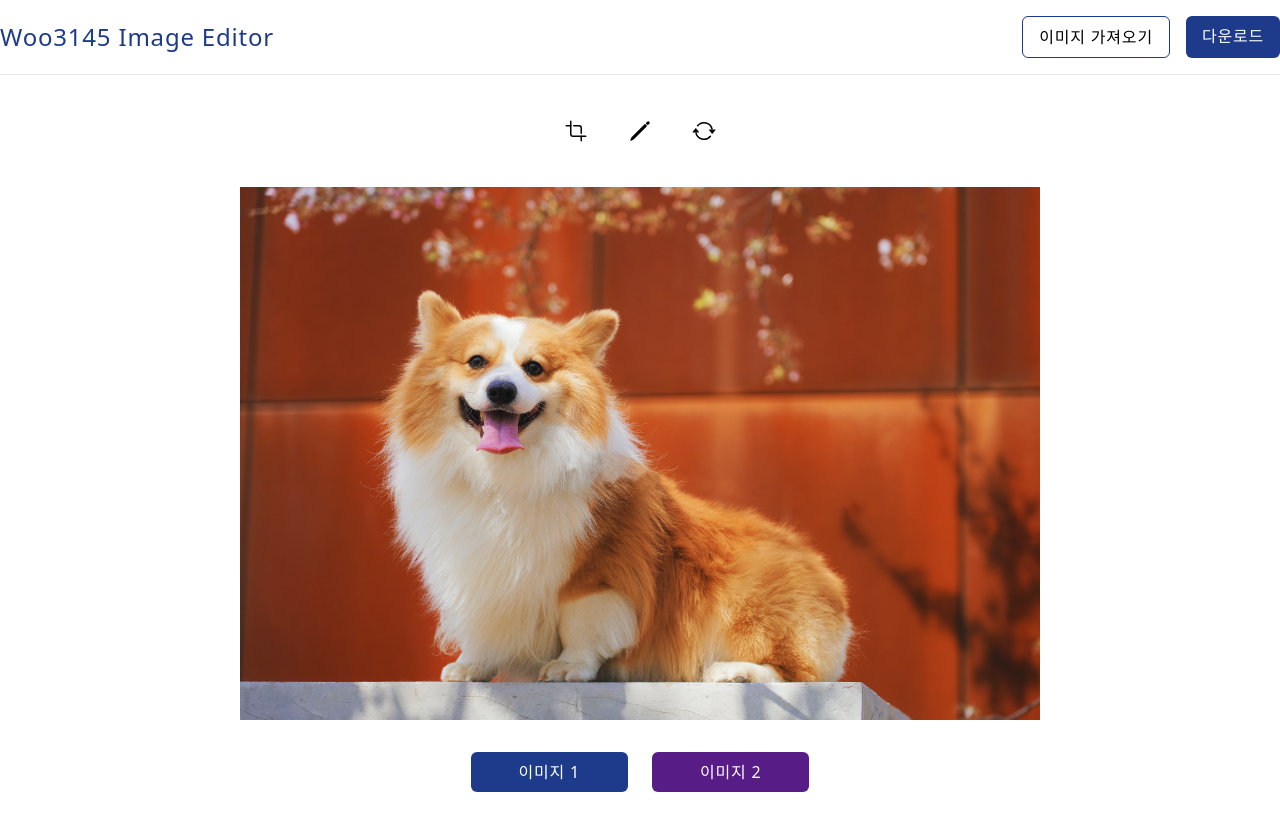
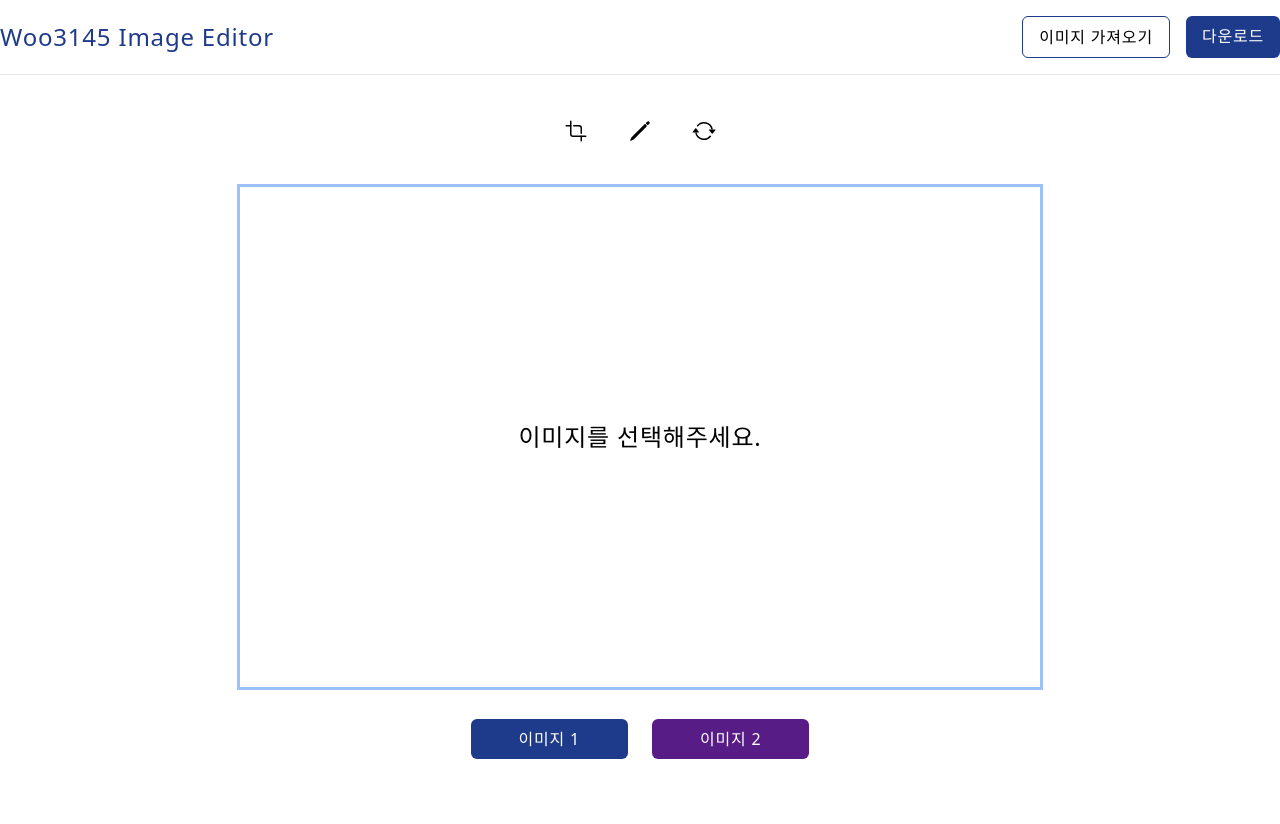
Before and after one commit to woo3145/image-editor-app, a React (Create React App) app: page / in a window 1280 px wide. After the commit the page ends 800 px from the top, so only its background shows below. Built offline with nearby package versions, Linux system fonts and the light colour scheme.

Commit message:
Refactor - ImageEditor (Context API 사용)

```diff
--- a/src/App.tsx
+++ b/src/App.tsx
@@ -2,6 +2,7 @@ import React, { useState } from 'react';
 import Controller from './component/Controller';
 import Header from './component/Header';
 import ImageEditor from './component/ImageEditor';
+import ImageLayerProvider from './context/ImageLayerProvider';
 
 const SAMPLE_IMAGE1 = '/alvan-nee-lvFlpqEvuRM-unsplash.jpg';
 const SAMPLE_IMAGE2 = '/lachlan-gowen-cWwqwN2uTo4-unsplash.jpg';
@@ -12,7 +13,7 @@ export const isEditModeType = (mode: string): mode is EditModeType => {
 };
 
 function App() {
-  const [imageUrl, setImageUrl] = useState(SAMPLE_IMAGE1);
+  const [imageUrl, setImageUrl] = useState('');
   const [editMode, setEditMode] = useState<EditModeType>('None');
 
   return (
@@ -21,7 +22,9 @@ function App() {
       <div className="max-w-screen-2xl mx-auto py-8 flex flex-col items-center">
         <Controller editMode={editMode} setEditMode={setEditMode} />
         {/* Image Editor */}
-        <ImageEditor imageUrl={imageUrl} />
+        <ImageLayerProvider>
+          <ImageEditor imageUrl={imageUrl} />
+        </ImageLayerProvider>
         <div className="flex items-center gap-6 pt-8">
           <div
             onClick={() => setImageUrl(SAMPLE_IMAGE1)}
--- /dev/null
+++ b/src/component/ImageDragLayer.tsx
@@ -0,0 +1,23 @@
+import { useContext, useEffect } from 'react';
+import { ImageLayerContext } from '../context/ImageLayerProvider';
+import { IImageSize } from './ImageEditor';
+
+interface Props {
+  image: HTMLImageElement | null;
+  imageSize: IImageSize;
+}
+
+const ImageDragLayer = ({ image, imageSize }: Props) => {
+  const { dragLayer } = useContext(ImageLayerContext);
+
+  useEffect(() => {
+    if (!dragLayer?.current || !image) return;
+    const canvas = dragLayer.current;
+
+    canvas.width = imageSize.width;
+    canvas.height = imageSize.height;
+  }, [image, imageSize, dragLayer]);
+  return <canvas className="absolute top-0" ref={dragLayer} />;
+};
+
+export default ImageDragLayer;
--- a/src/component/ImageEditor.tsx
+++ b/src/component/ImageEditor.tsx
@@ -1,15 +1,47 @@
-import ImagePreview from './ImagePreview';
+import { useEffect, useState } from 'react';
+import { resizeImage } from '../utils/imageUtils';
+import ImageDragLayer from './ImageDragLayer';
+import ImagePreviewLayer from './ImagePreviewLayer';
 
 interface Props {
   imageUrl: string;
 }
+export interface IImageSize {
+  width: number;
+  height: number;
+}
+const ImageEditor = ({ imageUrl }: Props) => {
+  const [imageSize, setImageSize] = useState<IImageSize>({
+    width: 0,
+    height: 0,
+  });
+  const [image, setImage] = useState<HTMLImageElement | null>(null);
 
-const ImageEditor = ({ imageUrl }: Props) => {
+  useEffect(() => {
+    const image = new Image();
+    image.src = imageUrl;
+
+    image.onload = () => {
+      setImage(image);
+      setImageSize(resizeImage(image));
+    };
+  }, [imageUrl]);
+
   return (
-    <div className="w-full max-w-screen-lg pt-8">
-      <div className="w-full flex items-center justify-center">
-        <ImagePreview imageUrl={imageUrl} />
-      </div>
+    <div className="w-full max-w-screen-lg pt-8 ">
+      {image ? (
+        <div className="w-full flex items-center justify-center relative">
+          <ImagePreviewLayer image={image} imageSize={imageSize} />
+          <ImageDragLayer image={image} imageSize={imageSize} />
+        </div>
+      ) : (
+        <div
+          className="flex  items-center justify-center mx-auto text-2xl ring"
+          style={{ width: 800, height: 500 }}
+        >
+          이미지를 선택해주세요.
+        </div>
+      )}
     </div>
   );
 };
--- a/src/component/ImagePreview.tsx
+++ /dev/null
@@ -1,48 +0,0 @@
-import { useEffect, useRef } from 'react';
-
-const CANVAS_MAX_WIDTH = 800;
-const CANVAS_MAX_HEIGHT = 600;
-
-interface Props {
-  imageUrl: string;
-}
-
-// 캔버스 최대 크기 값에 이미지 비율을 조정해주는 함수
-const resizeImage = (
-  image: HTMLImageElement
-): { width: number; height: number } => {
-  if (image.width > image.height) {
-    // 가로 이미지
-    return {
-      width: CANVAS_MAX_WIDTH,
-      height: (image.height * CANVAS_MAX_WIDTH) / image.width,
-    };
-  } else {
-    // 세로 이미지
-    return {
-      width: (image.width * CANVAS_MAX_HEIGHT) / image.height,
-      height: CANVAS_MAX_HEIGHT,
-    };
-  }
-};
-
-const ImagePreview = ({ imageUrl }: Props) => {
-  const ref = useRef<HTMLCanvasElement>(null);
-
-  useEffect(() => {
-    if (!ref.current) return;
-    const canvas = ref.current;
-    const context = canvas.getContext('2d');
-    const image = new Image();
-    image.src = imageUrl;
-    image.onload = () => {
-      const { width, height } = resizeImage(image);
-      canvas.width = width;
-      canvas.height = height;
-      context?.drawImage(image, 0, 0, width, height);
-    };
-  }, [imageUrl]);
-  return <canvas ref={ref} />;
-};
-
-export default ImagePreview;
--- /dev/null
+++ b/src/component/ImagePreviewLayer.tsx
@@ -0,0 +1,25 @@
+import { useContext, useEffect } from 'react';
+import { ImageLayerContext } from '../context/ImageLayerProvider';
+import { IImageSize } from './ImageEditor';
+
+interface Props {
+  image: HTMLImageElement | null;
+  imageSize: IImageSize;
+}
+
+const ImagePreviewLayer = ({ image, imageSize }: Props) => {
+  const { previewLayer } = useContext(ImageLayerContext);
+
+  useEffect(() => {
+    if (!previewLayer?.current || !image) return;
+    const canvas = previewLayer.current;
+    const context = canvas.getContext('2d');
+
+    canvas.width = imageSize.width;
+    canvas.height = imageSize.height;
+    context?.drawImage(image, 0, 0, imageSize.width, imageSize.height);
+  }, [image, imageSize, previewLayer]);
+  return <canvas className="top-0" ref={previewLayer} />;
+};
+
+export default ImagePreviewLayer;
--- /dev/null
+++ b/src/context/ImageLayerProvider.tsx
@@ -0,0 +1,35 @@
+import { createContext, ReactNode, RefObject, useMemo, useRef } from 'react';
+
+interface IImageLayerContext {
+  previewLayer: RefObject<HTMLCanvasElement> | null;
+  dragLayer: RefObject<HTMLCanvasElement> | null;
+}
+
+export const ImageLayerContext = createContext<IImageLayerContext>({
+  previewLayer: null,
+  dragLayer: null,
+});
+
+interface Props {
+  children: ReactNode;
+}
+
+const ImageLayerProvider = ({ children }: Props) => {
+  const previewLayer = useRef(null);
+  const dragLayer = useRef(null);
+
+  const imageLayerContextValue = useMemo(() => {
+    return {
+      previewLayer,
+      dragLayer,
+    };
+  }, [previewLayer]);
+
+  return (
+    <ImageLayerContext.Provider value={imageLayerContextValue}>
+      {children}
+    </ImageLayerContext.Provider>
+  );
+};
+
+export default ImageLayerProvider;
--- /dev/null
+++ b/src/utils/imageUtils.ts
@@ -0,0 +1,21 @@
+const CANVAS_MAX_WIDTH = 800;
+const CANVAS_MAX_HEIGHT = 600;
+
+// 캔버스 최대 크기 값에 이미지 비율을 조정해주는 함수
+export const resizeImage = (
+  image: HTMLImageElement
+): { width: number; height: number } => {
+  if (image.width > image.height) {
+    // 가로 이미지
+    return {
+      width: CANVAS_MAX_WIDTH,
+      height: (image.height * CANVAS_MAX_WIDTH) / image.width,
+    };
+  } else {
+    // 세로 이미지
+    return {
+      width: (image.width * CANVAS_MAX_HEIGHT) / image.height,
+      height: CANVAS_MAX_HEIGHT,
+    };
+  }
+};
```
